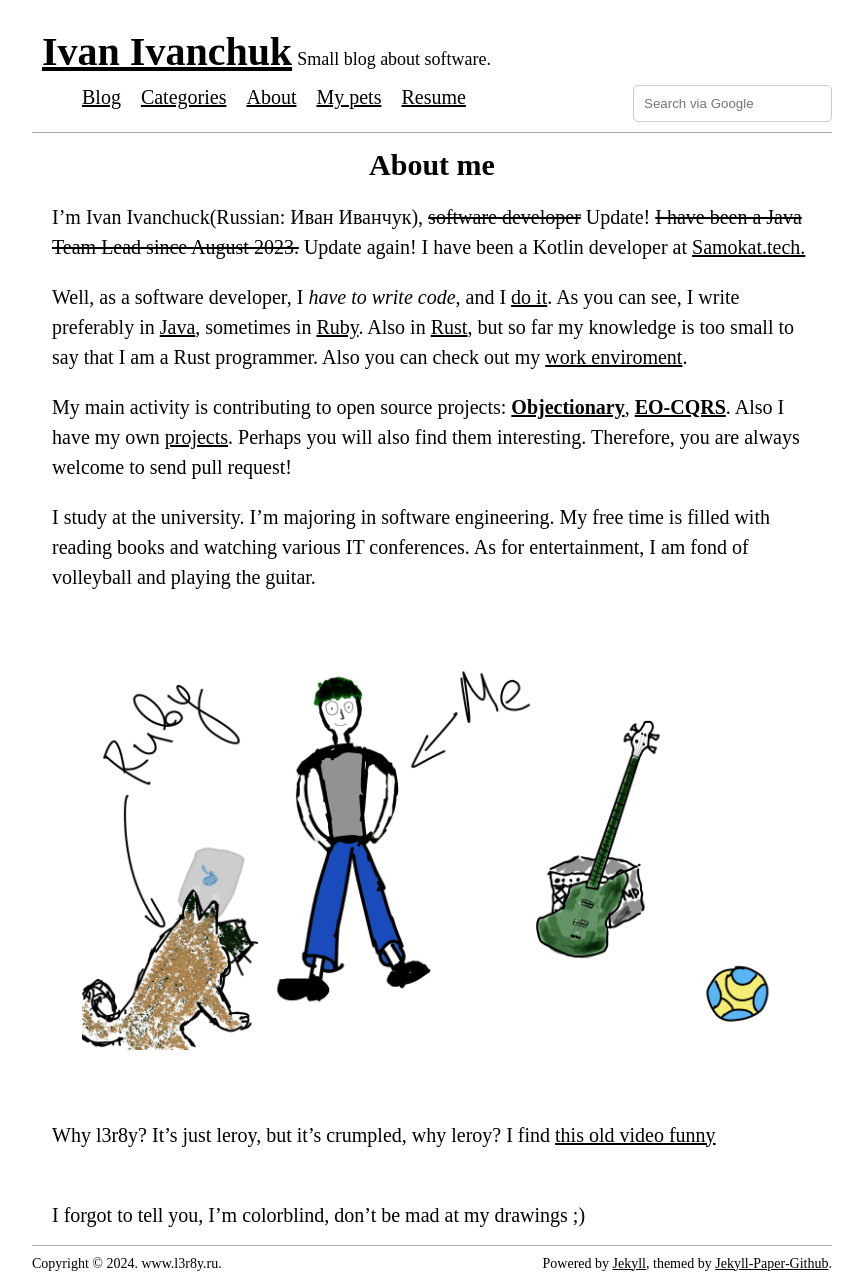
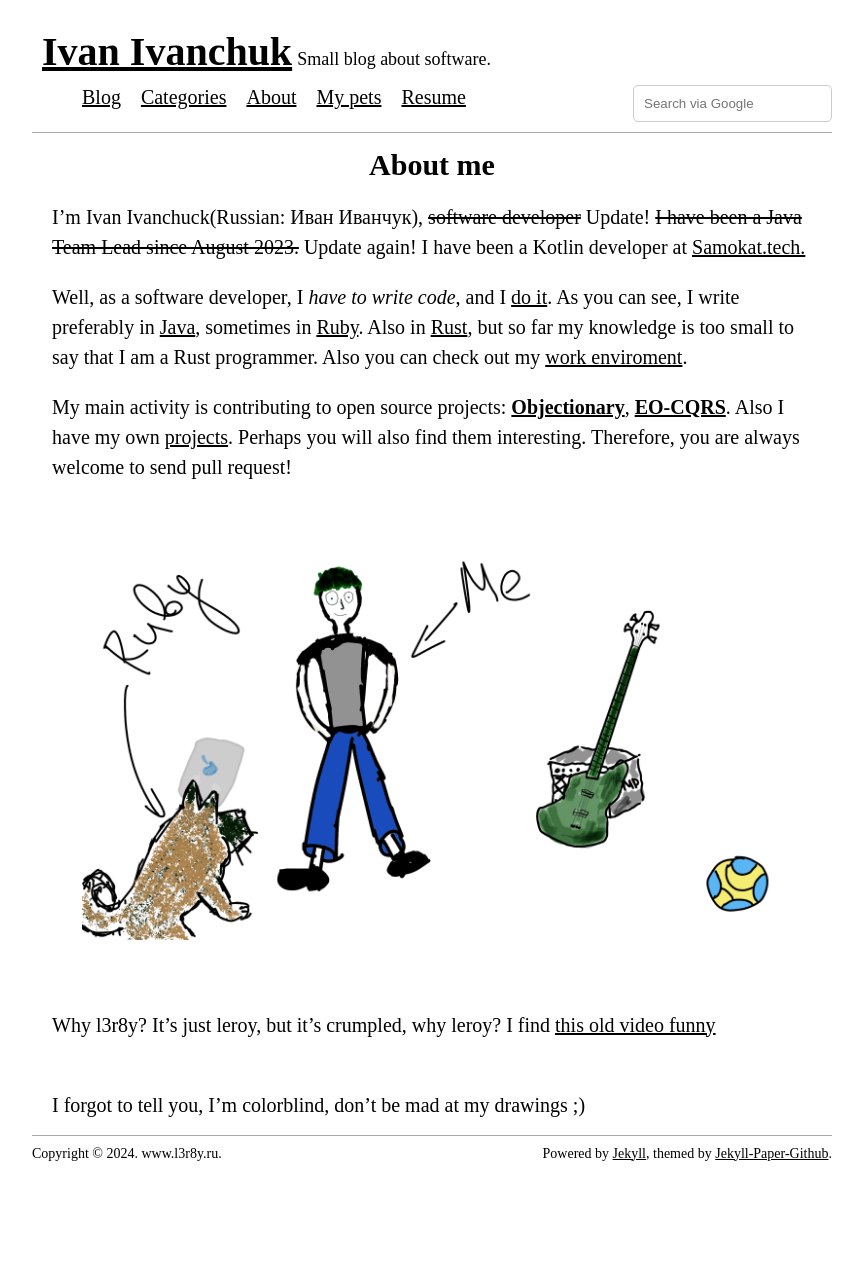
Before and after one commit to l3r8yJ/l3r8yj.github.io, a Jekyll site: the page built from pages/about.md, in a window 1280 px wide. Shown: the whole page, without its empty margins (208-1071 px from the left). Built offline with Jekyll 4.4.1, drawn with Linux system fonts in a browser that asks for light colours; some web fonts are replaced; after the commit the page ends 1172 px from its top, so only the background shows below that.

Commit message:
chore: remove boring

```diff
--- a/pages/about.md
+++ b/pages/about.md
@@ -11,8 +11,6 @@ Well, as a software developer, I _have to write code_, and I [do it](https://git
 My main activity is contributing to open source projects: [**Objectionary**](https://github.com/objectionary), [**EO-CQRS**](https://github.com/eo-cqrs). Also I have my own [projects](/pets/). Perhaps you will also find them interesting. Therefore, you are always welcome to send pull request!
 <br/>
 
-I study at the university. I'm majoring in software engineering. My free time is filled with reading books and watching various IT conferences. As for entertainment, I am fond of volleyball and playing the guitar.
-
 ![pic](/assets/images/about.png)
 
 <br/>
```
